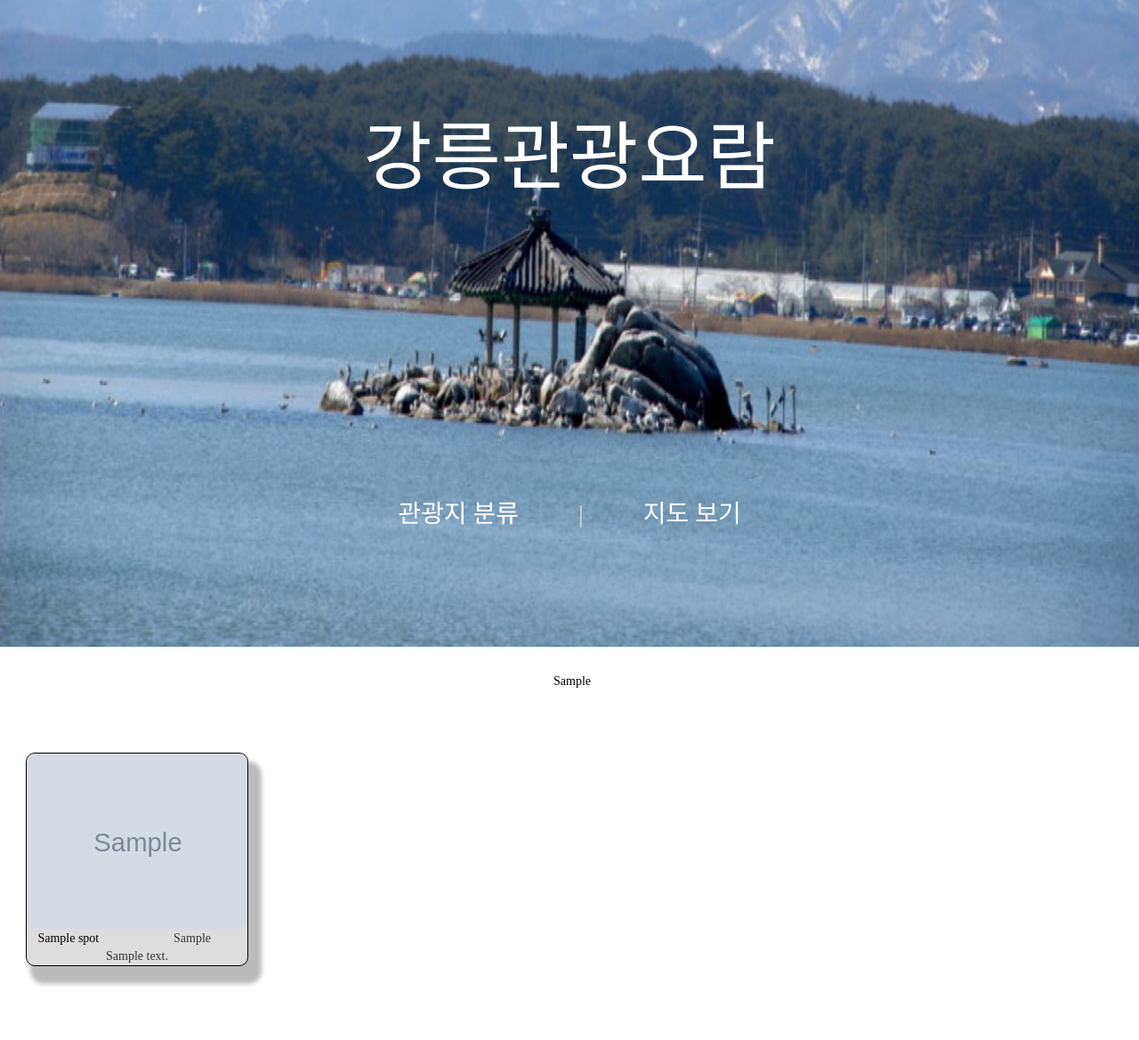
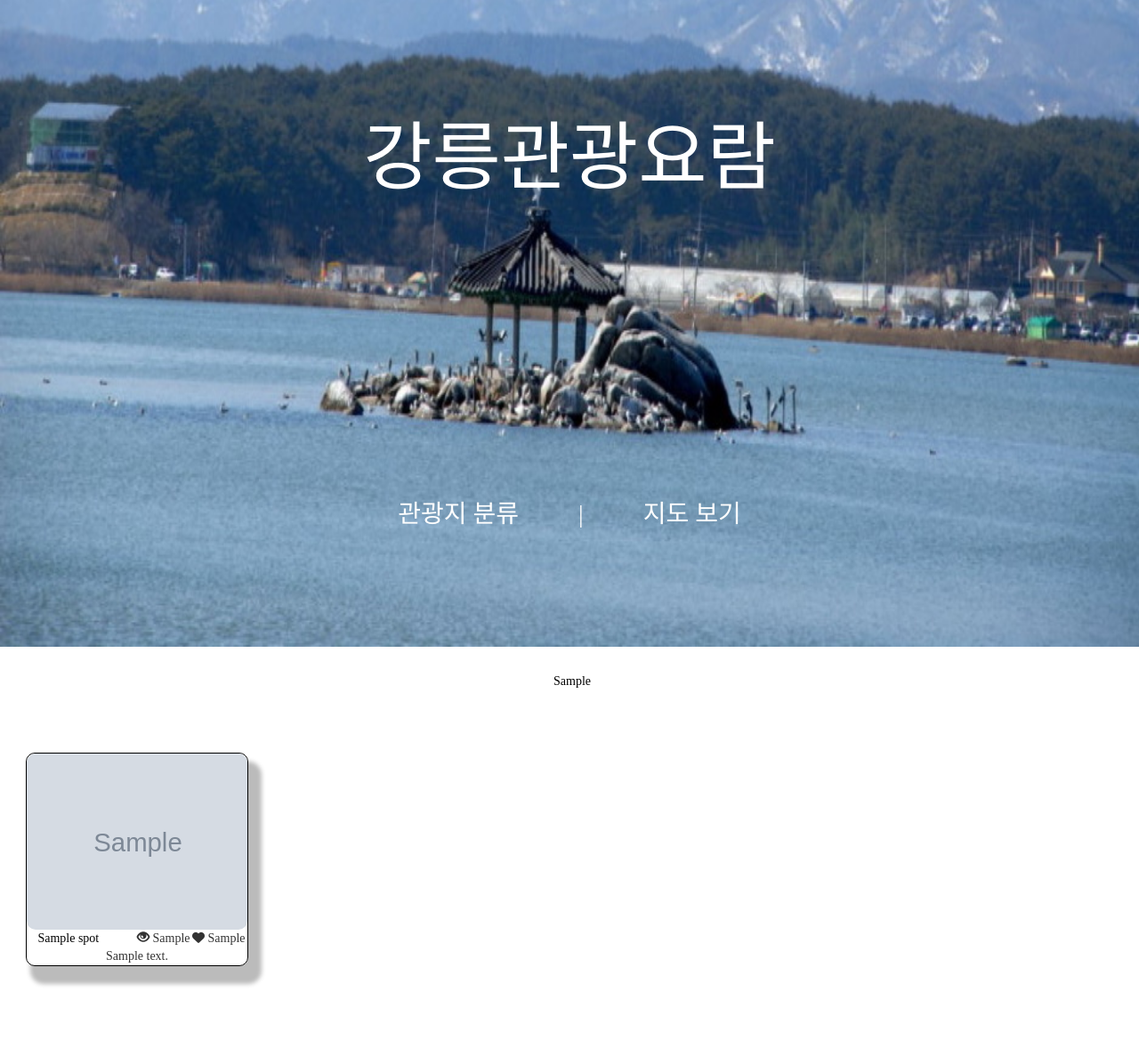
Before and after one commit to BG1346/-, a CodeIgniter app: page /database/ in a window 1280 px wide. Shown: the part 73-1242 px from the top of the page at 89% size. Run offline with CodeIgniter, Linux system fonts and the light colour scheme; tables that the repository leaves empty or names only in its code hold one stand-in row (values such as "Sample post"); grey boxes marked "Sample" are stand-in pictures; some libraries are stand-ins or nearby versions; some web fonts are replaced.

Commit message:
refactoring

```diff
--- a/application/controllers/index.php
+++ b/application/controllers/index.php
@@ -10,7 +10,6 @@ class Index extends CI_Controller {
 		$this->load->model('Spot_m');
 	}
 	public function index(){
-		// die($this->input->ip_address());
 		$this->load->view('navbar_v');
 		$this->load->view('mainJumbo_v');
 		$this->categorization();
@@ -90,7 +89,6 @@ class Index extends CI_Controller {
 		$this->load->view('navbar_v', $data);
 		$this->load->view('spot_view_v', $data);
 	}
-
     public function _remap($method)
     {
 		$this->load->view('header_v');
--- a/application/views/categorization_v.php
+++ b/application/views/categorization_v.php
@@ -22,7 +22,7 @@ $(function(){
 	var categorization_spot = <?php echo json_encode($spot_list); ?>;
 	// 스팟들 뷰에 추가하기
 	for(var i=0 ; i<categorization_spot.length ; i++){
-			$("#categorization_spot_list").append('<div class="categorization_spot_iter"><div id="card_item1"><a href="/index/spot_view?id='+categorization_spot[i].id+'"><img src="/image/'+categorization_spot[i].imagepath+'"></a></div><div id="card_item2"><a href="/index/spot_view?id='+categorization_spot[i].id+'">'+categorization_spot[i].title+'</a></div><div id="card_item3">'+categorization_spot[i].hits+'</div><div id="card_item4">'+categorization_spot[i].desc+'</div></div>');
+			$("#categorization_spot_list").append('<div class="categorization_spot_iter"><div id="card_item1"><a href="/index/spot_view?id='+categorization_spot[i].id+'"><img src="/image/'+categorization_spot[i].imagepath+'"></a></div><div id="card_item2"><a href="/index/spot_view?id='+categorization_spot[i].id+'">'+categorization_spot[i].title+'</a></div><div id="card_item3"><span class="glyphicon glyphicon-eye-open" aria-hidden="true"></span>&nbsp;'+categorization_spot[i].hits+'</div><div id="card_item4"><i id="heart" class="fas fa-heart"></i>&nbsp;'+categorization_spot[i].like+'</div><div id="card_item5">'+categorization_spot[i].desc+'</div></div>');
 	}
 
 	// 카테고리 추가 문
--- a/application/views/header_v.php
+++ b/application/views/header_v.php
@@ -33,7 +33,6 @@ button {
         width : 100%;
         height : 700px;
         border : 1px solid black;
-        /* overflow : auto; */
         overflow-y : scroll;
     }
     #map_wrapper #item2{
@@ -65,10 +64,9 @@ button {
 #view_content{
     margin : auto;
     width : 75%;
-
 }
 #view_content h1{
-    margin : 100px;
+    margin : 50px 0 50px 30px;
 }
 #view_map{
     width : 400px;
@@ -91,36 +89,25 @@ button {
     float : right;
 }
 #container{
-    /* text-align : center; */
-    /* margin : 3px; */
     padding : 3px;
-    /* border : 2px solid blue; */
-    /* background-image : url("/image/sea_main.jpg"); */
     background-repeat : no-repeat;
     background-size : cover;
     width : 100%;
     display : inline-block;
 }
 #subcontainer{
-    /* display : grid;
-    grid-template-columns: 33% 33% 33%; */
     width : 100%;
-    /* display : inline-block; */
     padding: 3px;
     margin : 3px;
-    /* border : 1px solid red; */
 }
 .categorization_spot_iter {
     width : 250px;
     height : 240px;
     float : left;
     display : grid;
-    grid-template-columns: 50% 50%;
-    /* border : 1px solid black; */
+    grid-template-columns: 25% 25% 25% 25%;
     margin : 20px;
-    /* box-shadow : 10px 15px 5px 5px #58ACFA; */
     box-shadow : 10px 15px 5px 5px #BBBBBB;
-    background-color : #DDDDDD;
     border-radius : 10px;
     border : 1px solid black;
 }
@@ -136,28 +123,27 @@ button {
     border : 2px solid black;
 }
 .categorization_spot_iter img {
-    /* display : inline; */
     width : 250px;
     height : 200px;
 }
     #card_item1{
         overflow : hidden;
-        grid-column: 1 / 3;
+        grid-column: 1 / 5;
         border-radius : 10px;
     }
     #card_item1 h1 {
         text-align : center;
-        /* vertical-align : middle; */
         margin-top : 100px;
     }
     #card_item2 {
+        grid-column: 1 / 3;
         padding : 0 0 0 10%;
     }
-    #card_item3{
-        text-align : center;
+    #card_item3, #card_item4 {
+        float : right;
     }
-    #card_item4{
-        grid-column: 1 / 3;
+    #card_item5{
+        grid-column: 1 / 5;
         text-align : center;
     }
 
@@ -169,12 +155,9 @@ a, a:link, a:visited {
 .jb-wrap {
 	width: 100%;
     height : 91%;
-    /* max-height : 300px; */
-	/* border: 1px solid #000000; */
 	position: relative;
     background-color : gray;
     overflow : hidden;
-    /* object-fit : cover; */
 }
 .jb-wrap img {
     width : 100%;
@@ -189,13 +172,12 @@ a, a:link, a:visited {
 	top: 50%;
 	left: 50%;
 	transform: translate( -50%, -50% );
-    color : #DDDDDD;
+    color : white;
     font-size : 2em;
 }
 .jb-text #title {
     font-family : SangSangFlowerRoad;
     font-size : 3em;
-    color : #DDDDDD;
 }
 .jb-text a {
     text-decoration : none;
--- a/application/views/navbar_v.php
+++ b/application/views/navbar_v.php
@@ -6,8 +6,6 @@
 					return false;
 				}
 				else {
-					// var act = '/index/search?id=3';
-					// $("#search").attr('action', act).submit();
 					$("#search").submit();
 				}
 			});
```
Also changed, not shown: application/controllers/ajax.php (deleted, +0 -37 lines).
